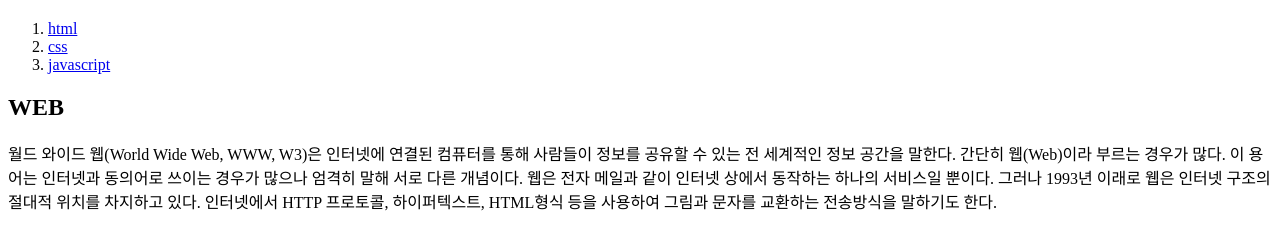
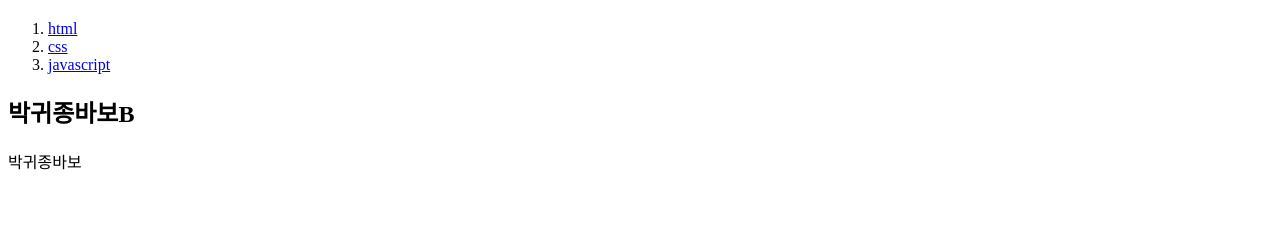
Before and after one commit to heyillnone/heyillnone, a plain HTML site: page index.html in a window 1280 px wide. Shown: the part 60-308 px from the top of the page. Drawn offline with Linux system fonts and the light colour scheme.

Commit message:
Add files via upload

```diff
--- a/index.html
+++ b/index.html
@@ -16,8 +16,8 @@
 </ol>
 
 
-<H2>WEB</H2>
-<p>월드 와이드 웹(World Wide Web, WWW, W3)은 인터넷에 연결된 컴퓨터를 통해 사람들이 정보를 공유할 수 있는 전 세계적인 정보 공간을 말한다. 간단히 웹(Web)이라 부르는 경우가 많다. 이 용어는 인터넷과 동의어로 쓰이는 경우가 많으나 엄격히 말해 서로 다른 개념이다. 웹은 전자 메일과 같이 인터넷 상에서 동작하는 하나의 서비스일 뿐이다. 그러나 1993년 이래로 웹은 인터넷 구조의 절대적 위치를 차지하고 있다. 인터넷에서 HTTP 프로토콜, 하이퍼텍스트, HTML형식 등을 사용하여 그림과 문자를 교환하는 전송방식을 말하기도 한다. </p>
+<H2>박귀종바보B</H2>
+<p>박귀종바보 </p>
 </body>
 
 </html>
```
